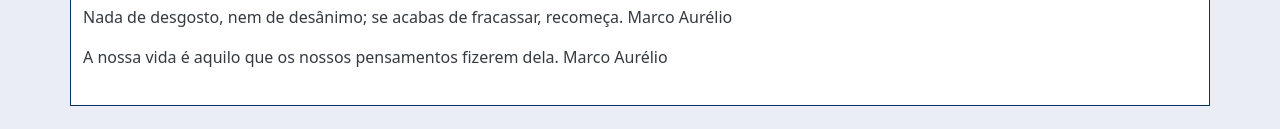
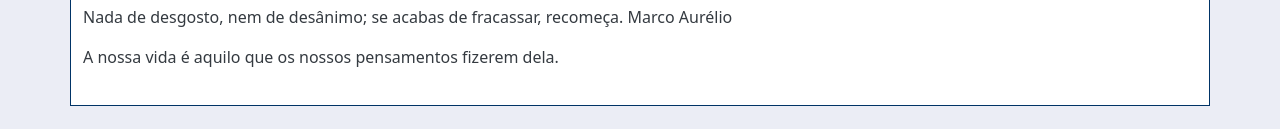
Before and after one commit to NathanDnX/Frase-de-Marcos-Aurelio-, a plain HTML site: page ExercicioPagina.html in a window 1280 px wide. Shown: the part 445-574 px from the top of the page. Drawn offline with nearby package versions, Linux system fonts and the light colour scheme.

Commit message:
Tirei o Nome do autor

```diff
--- a/ExercicioPagina.html
+++ b/ExercicioPagina.html
@@ -79,7 +79,7 @@
             <section class="col-12 mb-4">
                 <h2>Motivar - Um dos quais me ajudou a descobrir o Estoicismo, o homem e brabo.</h2>
                 <p>Nada de desgosto, nem de desânimo; se acabas de fracassar, recomeça. Marco Aurélio</p>
-                <p>A nossa vida é aquilo que os nossos pensamentos fizerem dela. Marco Aurélio</p>
+                <p>A nossa vida é aquilo que os nossos pensamentos fizerem dela. </p>
 
             </section>
 
```
